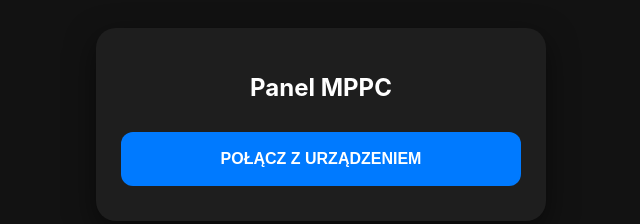
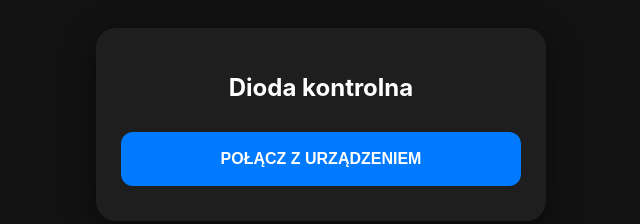
Before and after one commit to Matiaz235/espOSL_TLD_test, a plain HTML site: page index.html in a window 1280 px wide. Shown: the whole page, without its empty margins (319-959 px from the left). Drawn offline with Linux system fonts and the light colour scheme.

Commit message:
Update index.html

```diff
--- a/index.html
+++ b/index.html
@@ -3,7 +3,7 @@
 <head>
     <meta charset="UTF-8">
     <meta name="viewport" content="width=device-width, initial-scale=1.0">
-    <title>MPPC Pro Controller</title>
+    <title>Dioda kontrolna luminescencji</title>
     <style>
         body { font-family: -apple-system, sans-serif; text-align: center; background: #121212; color: #fff; padding: 20px; }
         .card { background: #1e1e1e; padding: 25px; border-radius: 20px; max-width: 400px; margin: auto; box-shadow: 0 10px 30px rgba(0,0,0,0.5); }
@@ -26,7 +26,7 @@
 </head>
 <body>
     <div class="card">
-        <h2>Panel MPPC</h2>
+        <h2>Dioda kontrolna</h2>
         <button id="connBtn" onclick="connectBT()">POŁĄCZ Z URZĄDZENIEM</button>
 
         <div id="controls" style="display:none;">
```
